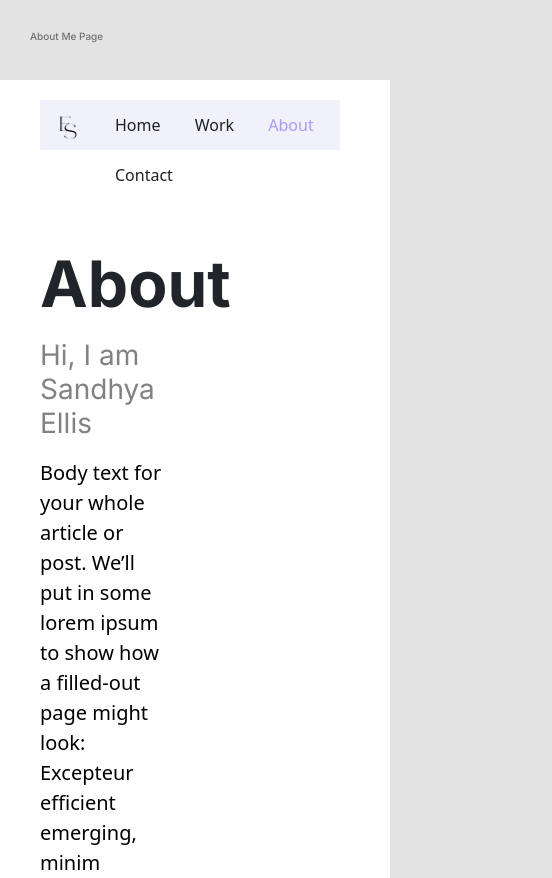
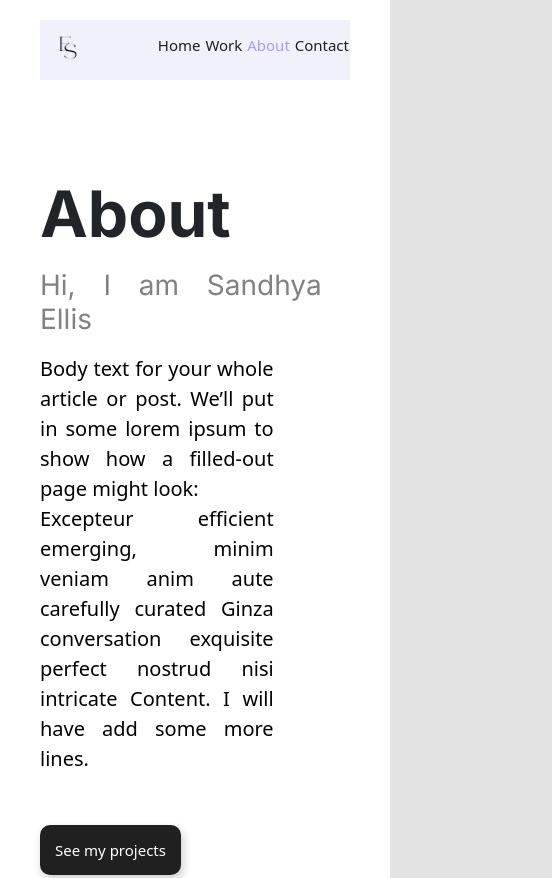
Before and after one commit to sandye604x/MyPortfolio, a plain HTML site: page about.html in a window 390 px wide. Shown: the top 878 px of the page, 552 px wide, since content can reach past the window. Drawn offline with nearby package versions, Linux system fonts and the light colour scheme.

Commit message:
Made some changes to about.html page to both css and html.

```diff
--- a/about.html
+++ b/about.html
@@ -37,11 +37,12 @@
     </nav>
   </div>
 
+  <div class="container-content">
     <div class="row mt-5 pt-5">
-     <div class="col-7 text-wrap pb-5">
+     <div class="col-7 pb-5">
       <h1>About</h1>
        <h3> Hi, I am Sandhya Ellis</h3>
-       <div class="silly_text mb-3 pb-5 me-5">Body text for your whole article or post. We’ll put in some lorem ipsum to show how a filled-out page might look:
+       <div class="silly_text mb-3 pb-5 me-5 text-wrap">Body text for your whole article or post. We’ll put in some lorem ipsum to show how a filled-out page might look:
        <br />
        Excepteur efficient emerging, minim veniam anim aute carefully curated Ginza conversation exquisite perfect nostrud nisi intricate Content.
        I will have add some more lines.</div>
@@ -50,6 +51,7 @@
 
   <div class="col-4 d-flex justify-content-center ps-0">
     <img src="images/photo-one.png" class="about_my_image" alt="A sketch of me"/>
+</div>
 </div>
 </div>
 
--- a/style.css
+++ b/style.css
@@ -165,7 +165,7 @@ nav li.active a, nav a:hover{
 }
 
 @media(max-width:576px) {
-  .main_image, .about_my_image {
+  .main_image {
     padding-bottom:0px;
     margin-bottom:0px;
   }
@@ -176,6 +176,7 @@ nav li.active a, nav a:hover{
 
   .footer {
     font-size:15px;
+    padding:0 !important;
   }
   .synopsis {
     margin-top:0px;
@@ -184,20 +185,26 @@ nav li.active a, nav a:hover{
 
   .about_my_image {
     display:none;
-    text-align:center;
   }
 
-  .container p{
-    margin-bottom:0;
-    text-wrap:balance;
+  .container-content h1{
+    margin-top:0px !important;
+    padding-top:0px !important;
+  }
+  .container-content{
+    width:500px;
+    aspect-ratio:1/1;
+    display:flex;
+    align-items:center !important;
+    overflow-wrap:break-word;
+    text-align:justify;
   }
 
-  .nav_container{
-   max-width:300px;
-   max-height:50px;
-   padding:0;
-   margin:0;
-   font-size:10px;
+  nav li{
+   padding-right:1px !important;
+   margin-left:0 !important;
+   justify-content: center;
+   font-size:15px;
   }
 
   h1{
@@ -215,9 +222,13 @@ nav li.active a, nav a:hover{
   p {
     font-size:15px;
   }
+
+  h6 {
+    display:none;
+  }
 }
 
-.container h3{
+.container-content h3{
   margin-top: 15px;
   margin-bottom:18px;
   letter-spacing: 1;
@@ -230,6 +241,7 @@ nav li.active a, nav a:hover{
   color:black;
   font-size:20px;
   font-weight:400;
+  text-align:justify;
 }
 
 .about_my_image {
```
Also changed, not shown: index.html (+3 -2 lines).
